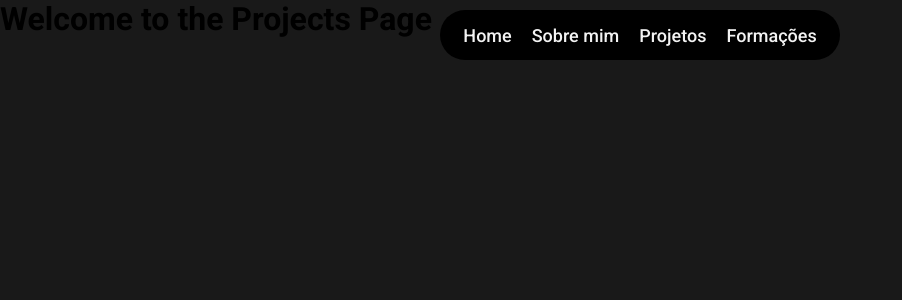
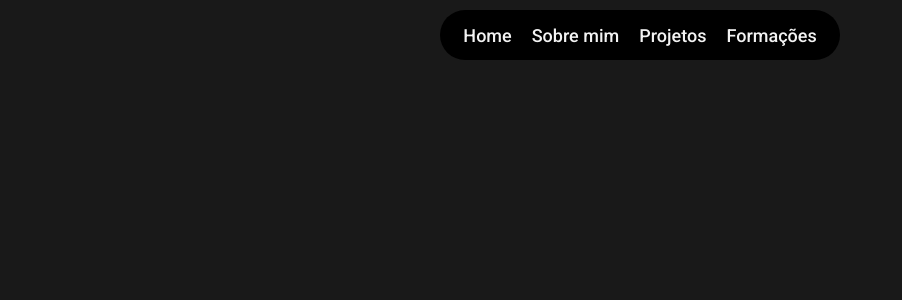
Before and after one commit to pedrohenribeiro/Portfolio-Profissional, a React (Vite) app in the folder portfolio-profissional/: page /projetos in a window 1280 px wide. Shown: the top 300 px of the page, without its empty margins (0-902 px from the left). Built offline with nearby package versions, Linux system fonts and the light colour scheme.

Commit message:
feat: project page structure

```diff
--- /dev/null
+++ b/portfolio-profissional/src/pages/projetos/Projetos.module.css
@@ -0,0 +1,7 @@
+.page {
+  display: flex;
+  flex-direction: column;
+  align-items: center;
+  height: 100%;
+  background-color: var(--secundaria);
+}
--- a/portfolio-profissional/src/pages/projetos/Projetos.tsx
+++ b/portfolio-profissional/src/pages/projetos/Projetos.tsx
@@ -1,7 +1,21 @@
+import styles from './Projetos.module.css';
+
 function Projetos() {
   return (
-    <div>
-      <h1>Welcome to the Projects Page</h1>
+    <div className={styles.page}>
+      <div className={styles.containerIntroducao}>
+
+      </div>
+      <div className={styles.containerInformacoes}>
+
+      </div>
+      <div className={styles.containerContribuicoes}>
+
+      </div>
+      <div className={styles.containerAdicionais}>
+
+      </div>
+
     </div>
   );
 }
```
